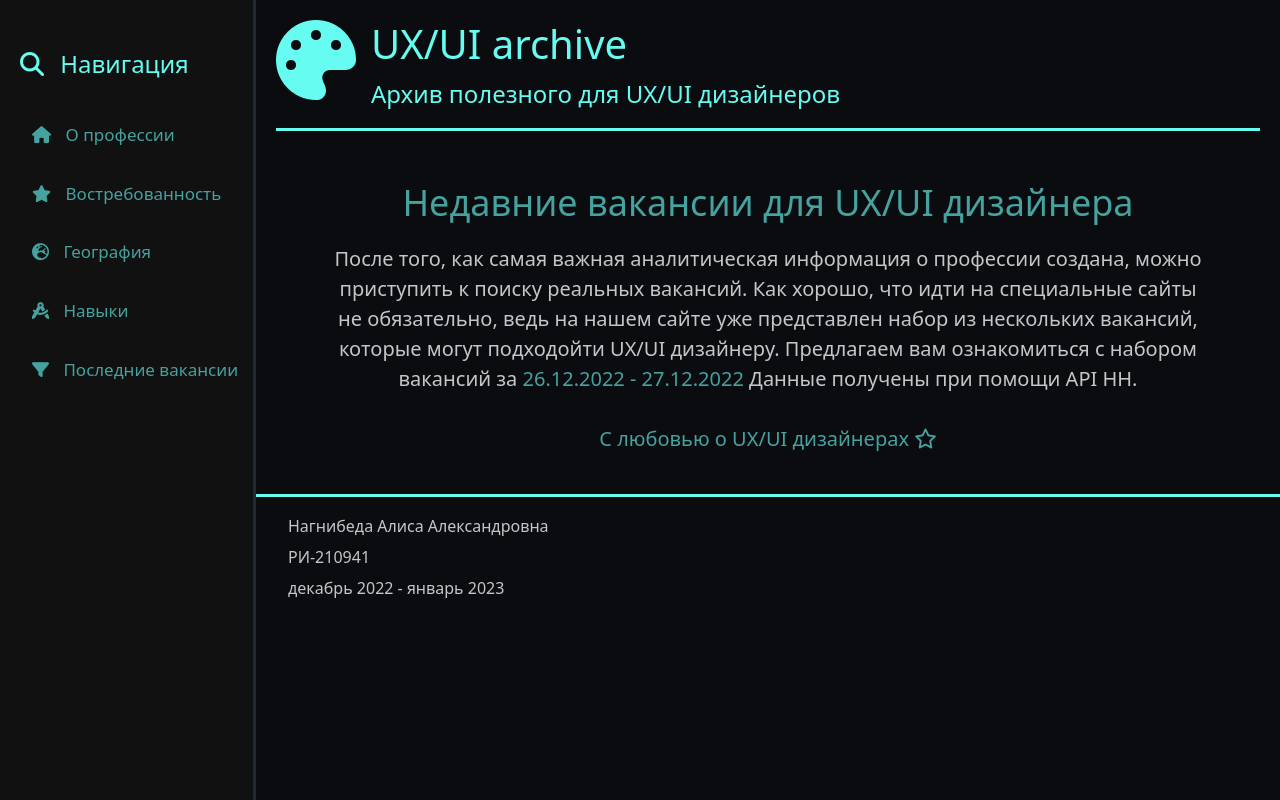
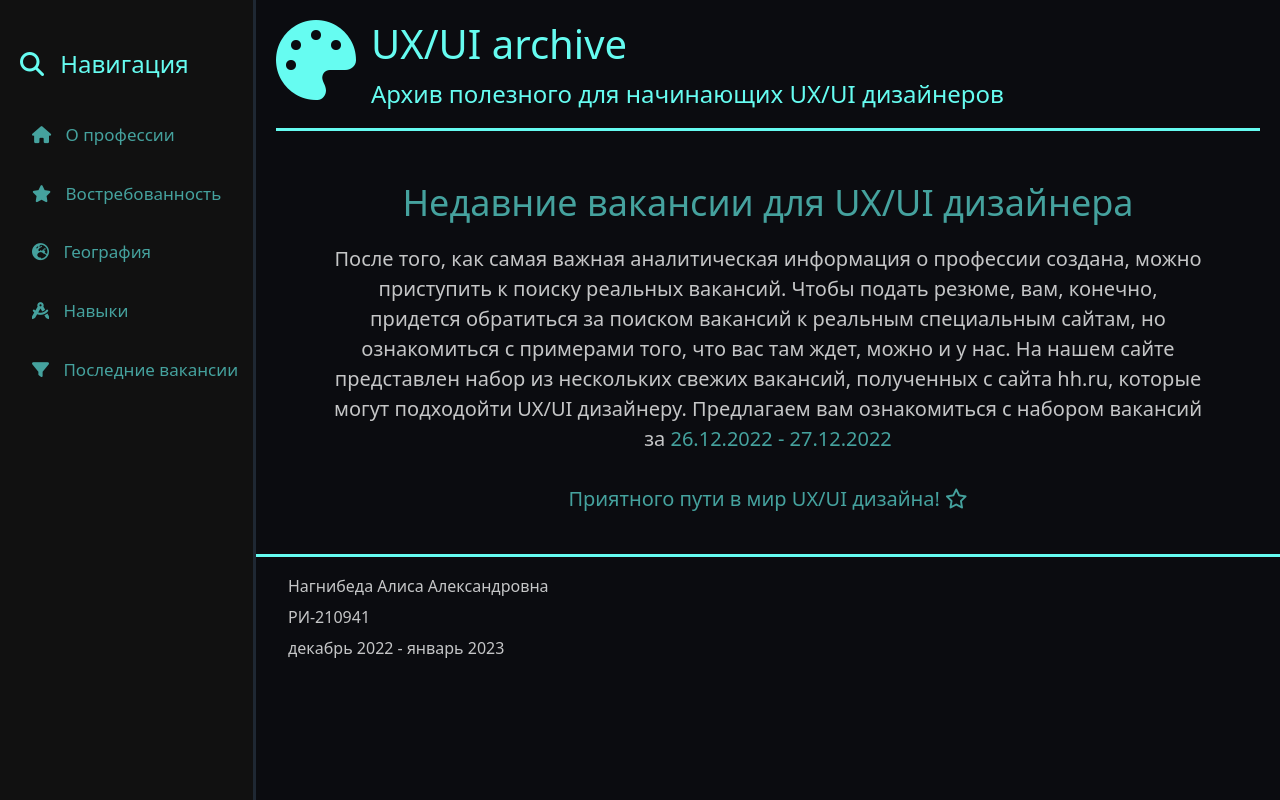
Before and after one commit to rabbi7sf1ght/Django-website-school-project, a Django app: template main/templates/main/last_vacanvies.html in a window 1280 px wide. Run offline with Django 4.2, Linux system fonts and the light colour scheme; the template is opened without the code that fills it, so the values that code supplies are empty; some libraries are stand-ins or nearby versions.

Commit message:
доработки текста

```diff
--- a/main/models.py
+++ b/main/models.py
@@ -55,7 +55,7 @@ class Geography(models.Model):
         default='geography'
     )
     text = models.TextField('Содержимое', default=None)
-    table = models.TextField('Таблица уровня зарплат по городам', default=None)
+    table = models.TextField('Таблицы анализа географии профессии', default=None)
     graph = models.ImageField(
         'График доли вакансий по городам',
         default=None,
--- a/main/templates/main/geography.html
+++ b/main/templates/main/geography.html
@@ -8,7 +8,7 @@
         {{ geographypage.table|safe }}
         <h3 style="color: #45A29E; margin-top:30px;">Информация в графиках</h3>
         <p style="margin-top:30px; margin-bottom: 30px">  Для более удобного восприятия информации эти же данные мы
-            так же представляем в виде графиков </p>
+            так же представляем в виде графиков. </p>
         <img width="70%" src="{{ geographypage.graph.url }}" alt="Статистика по зарплате и доле вакансий в разных городах"
         style="margin-bottom: 30px;"/>
         <h3 style="color: #45A29E; margin-top: 30px;">Результат анализа</h3>
--- a/main/templates/main/last_vacanvies.html
+++ b/main/templates/main/last_vacanvies.html
@@ -6,10 +6,11 @@
     <h2 style="margin-top: 30px; color: #45A29E; font-size: 36px">Недавние вакансии для UX/UI дизайнера</h2>
         <p style="margin-top: 20px; margin-bottom: 30px">
             После того, как самая важная аналитическая информация о профессии создана, можно приступить к поиску
-            реальных вакансий. Как хорошо, что идти на специальные сайты не обязательно, ведь на нашем сайте уже
-            представлен набор из нескольких вакансий, которые могут подходойти UX/UI дизайнеру. Предлагаем вам
-            ознакомиться с набором вакансий за <span style="color: #45A29E">26.12.2022 - 27.12.2022</span> Данные
-            получены при помощи API HH.
+            реальных вакансий. Чтобы подать резюме, вам, конечно, придется обратиться за поиском вакансий к
+            реальным специальным сайтам, но ознакомиться с примерами того, что вас там ждет, можно и у нас. На нашем
+            сайте представлен набор из нескольких свежих вакансий, полученных с сайта hh.ru, которые могут
+            подходойти UX/UI дизайнеру. Предлагаем вам ознакомиться с набором вакансий за
+            <span style="color: #45A29E">26.12.2022 - 27.12.2022</span>
         </p>
 </div>
     <div style="text-align: center;">
@@ -27,5 +28,5 @@
             <i class="fa-solid fa-cloud fa-3x"></i></div>
         {% endfor %}
     </div>
-<p style="color: #45A29E; margin-bottom: 40px">С любовью о UX/UI дизайнерах <i class="fa-regular fa-star"></i></p>
+<p style="color: #45A29E; margin-bottom: 40px">Приятного пути в мир UX/UI дизайна! <i class="fa-regular fa-star"></i></p>
 {% endblock %}
--- a/main/templates/main/main.html
+++ b/main/templates/main/main.html
@@ -39,7 +39,7 @@
         <i class="fa-solid fa-palette fa-5x"></i>
         <div class="header-text">
             <h1 class="header-logo">UX/UI archive</h1>
-            <p class="header-info">Архив полезного для UX/UI дизайнеров</p>
+            <p class="header-info">Архив полезного для начинающих UX/UI дизайнеров</p>
         </div>
     </div>
     <div class="line"></div>
--- a/main/templates/main/skills.html
+++ b/main/templates/main/skills.html
@@ -7,11 +7,11 @@
         <p style="margin-top: 20px;">
             Ни для кого не секрет, что с каждым годом различные сферы деятельности человека стремительно развиваются.
             Появляются новые технологии, новые решения старых проблем. И с каждым годом это время бежит всё быстрее
-            и быстрее. Поэтому многим, даже всем, специалистат стоит ежегодно развиваться, расширяя сферу своих
+            и быстрее. Поэтому многим, даже всем, специалистам необходимо ежегодно развиваться, расширяя сферу своих
             возможностей и прокачивая новые скиллы.
         </p>
         <p style="margin-top: 20px;">
-            Чтобы понять, какие скиллы нужны UX/UI дизайнерам сейчас, а какие уже стремительно уходят в прошлое, была
+            Чтобы понять, какие навыки нужны UX/UI дизайнерам сейчас, а какие уже стремительно уходят в прошлое, была
             составлена таблица, совмещающая в себе данные о том, какие навыки были особенно актуальны в года с 2005
             по 2022.
         </p>
```
Also changed, not shown: db.sqlite3.
